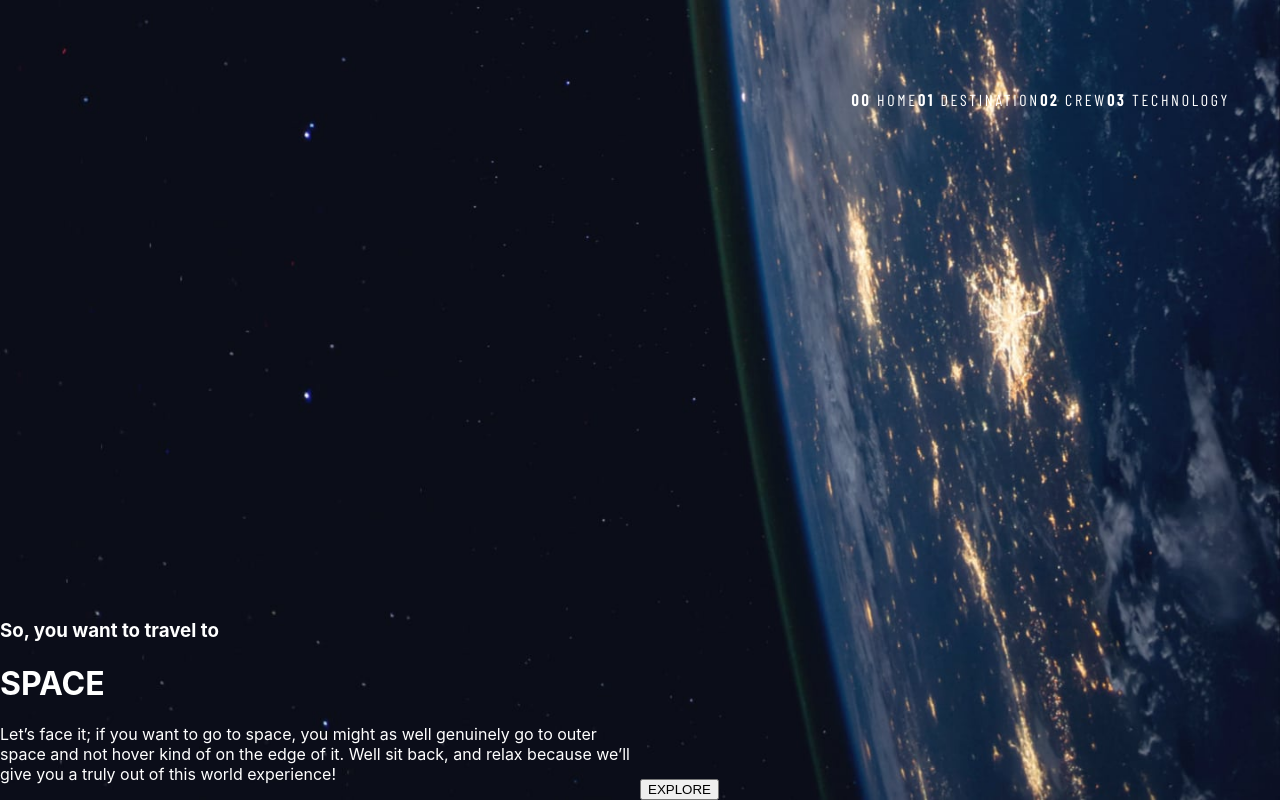
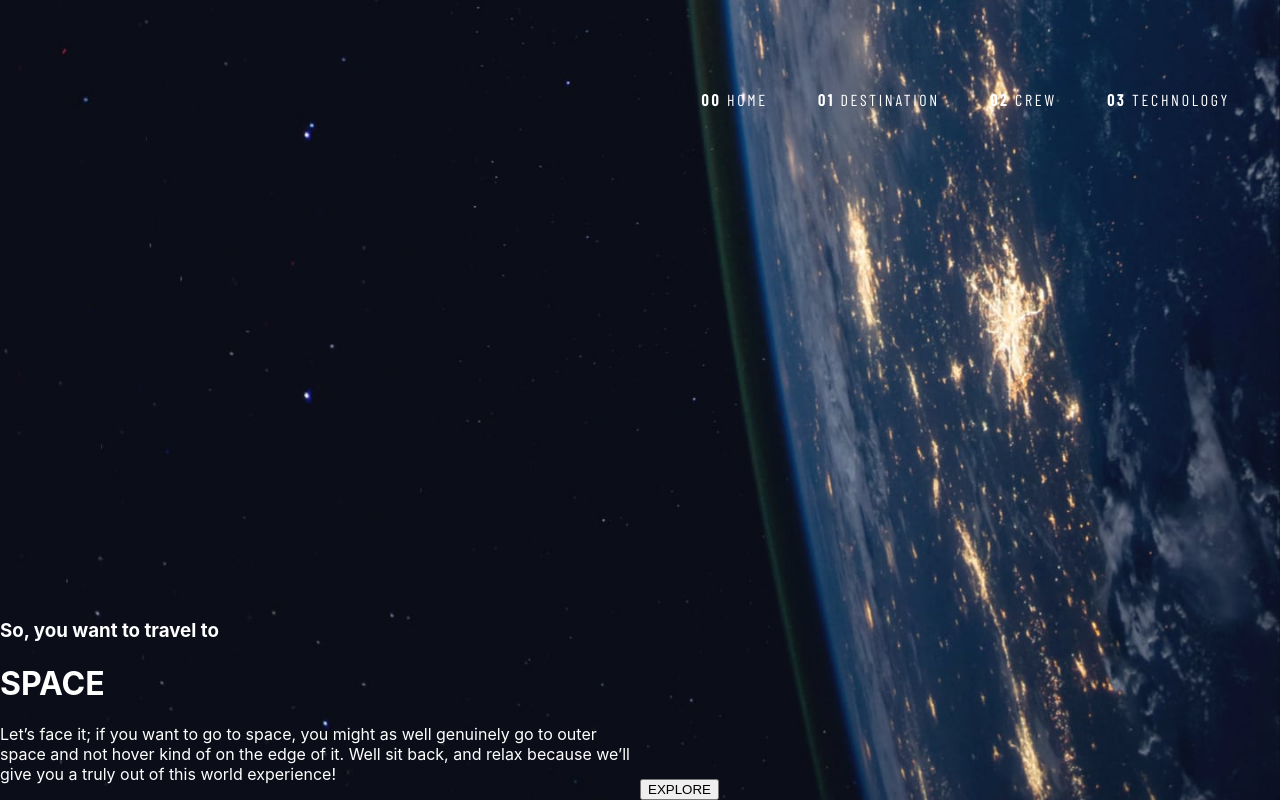
Before and after one commit to kabocha23/space-tourism, a React (Create React App) app: page / in a window 1280 px wide. Built offline with nearby package versions, Linux system fonts and the light colour scheme; a web font is replaced by a local one.

Commit message:
added initial styles

```diff
--- a/src/components/Navbar/Navbar.css
+++ b/src/components/Navbar/Navbar.css
@@ -13,7 +13,9 @@
     list-style: none;
 }
 
-
+.navbar-container ul li {
+    margin-left: 50px;
+}
 
 .navbar-container ul li a {
     text-decoration: none;
```
